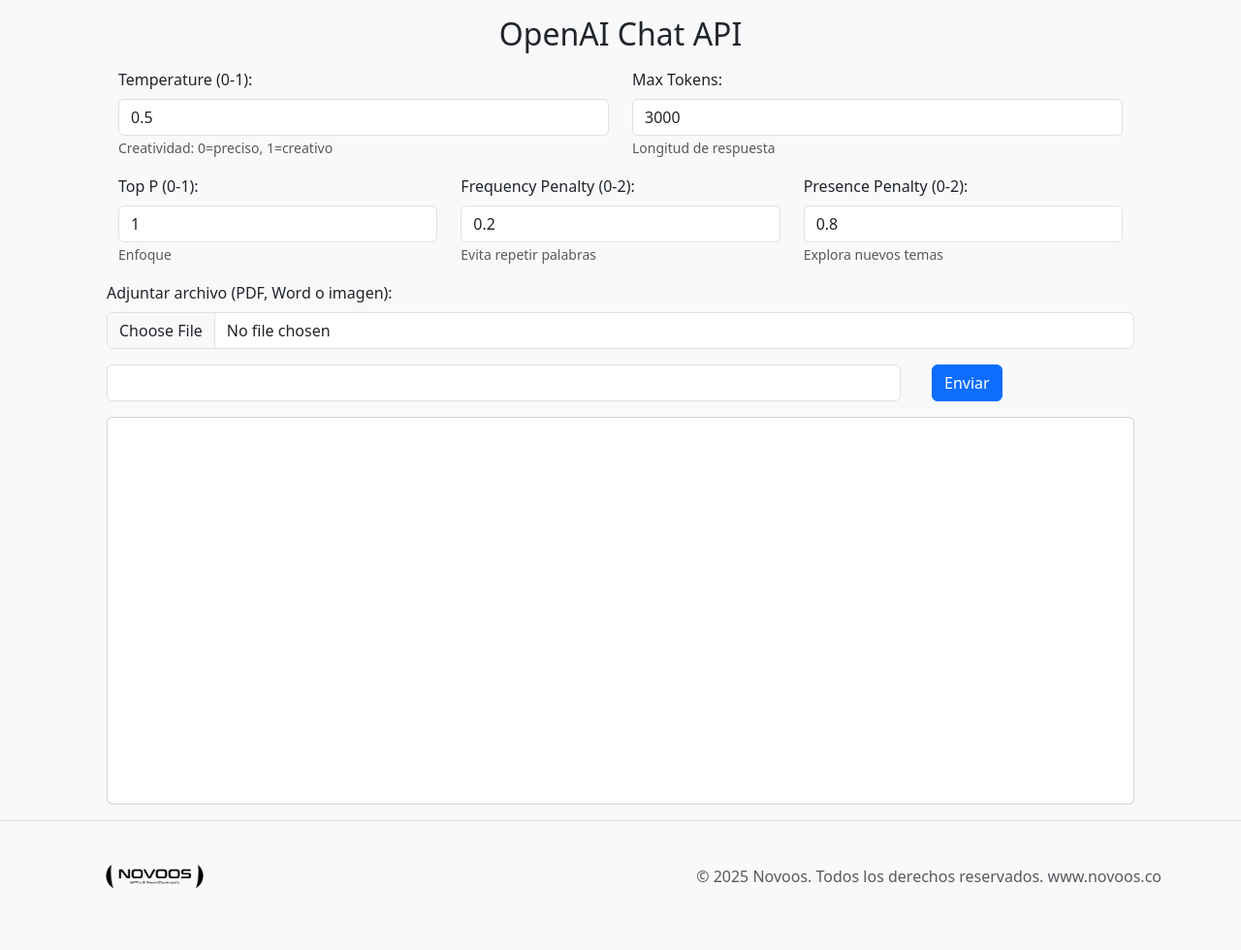
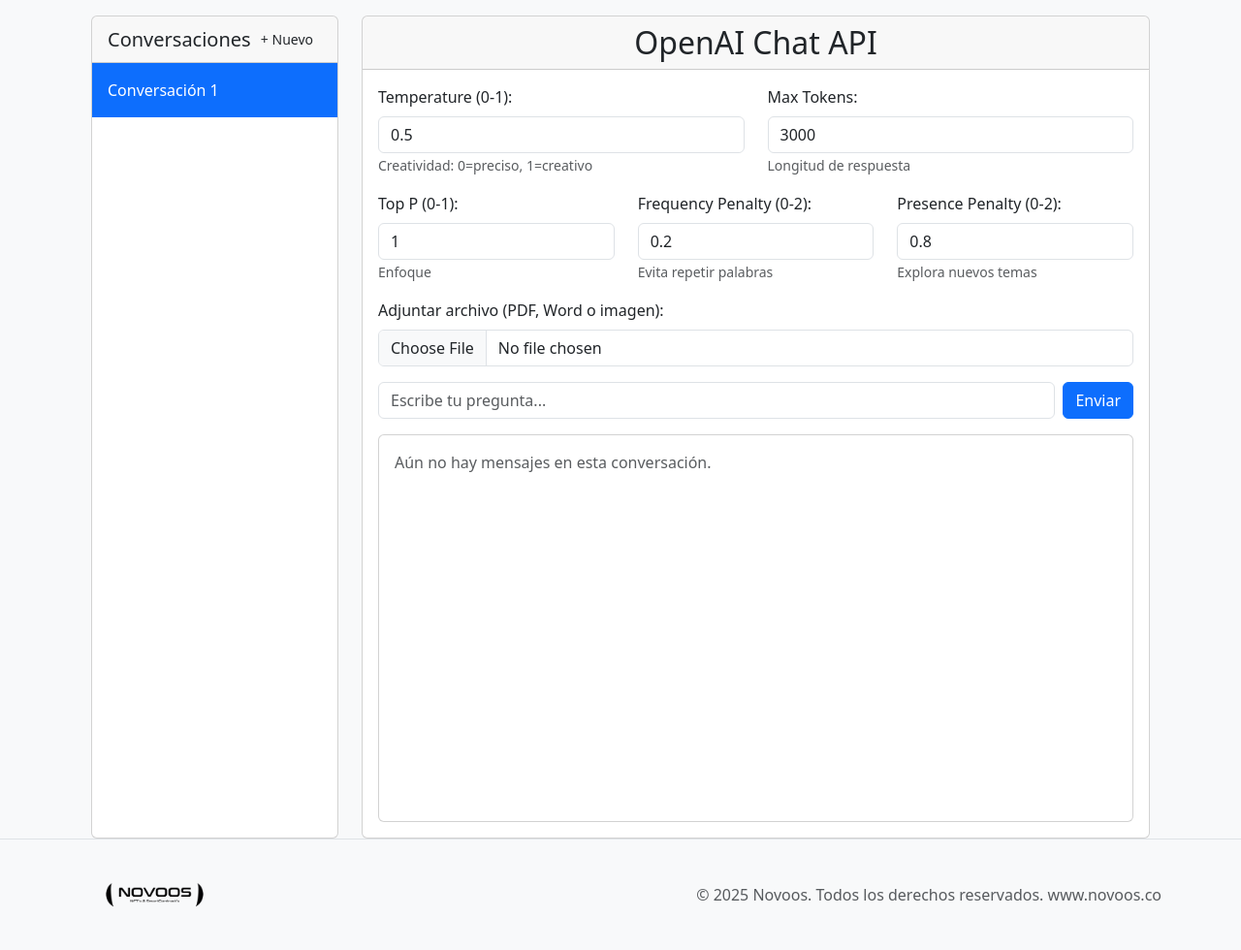
Before and after one commit to Jairorb-06/chatGPTPython, a Flask app: page / in a window 1280 px wide. Shown: the whole page at 97% size. Before the commit the page ends 916 px from the top, so only its background shows below. Run offline with Flask 3, Linux system fonts and the light colour scheme.

Commit message:
store multiple conversations in session

```diff
--- a/app/blueprints/main.py
+++ b/app/blueprints/main.py
@@ -1,4 +1,4 @@
-from flask import Blueprint, render_template, request
+from flask import Blueprint, render_template, request, jsonify
 from openai import OpenAI
 
 import os
@@ -7,6 +7,7 @@ from dotenv import load_dotenv
 from docx import Document
 import fitz  # PyMuPDF
 import base64
+import markdown
 
 load_dotenv('config.env')
 
@@ -16,11 +17,30 @@ client = OpenAI(
     api_key=os.getenv('OPENAI_API_KEY')
 )
 
-conversations = []
-chat_history = [
-    {"role": "system", "content": "Eres un asistente experto en analizar documentos, imágenes y responder con precisión y profundidad."}
-]
+# Diccionario para guardar todas las conversaciones
+conversations = {}
+current_conversation_id = None
+conversation_counter = 1
 
+def get_system_message():
+    return {"role": "system", "content": "Eres un asistente experto en analizar documentos, imágenes y responder con precisión y profundidad."}
+
+def create_new_conversation():
+    global conversation_counter, current_conversation_id
+    conv_id = f"chat_{conversation_counter}"
+    conversations[conv_id] = {
+        "name": f"Conversación {conversation_counter}",
+        "messages": [get_system_message()]
+    }
+    current_conversation_id = conv_id
+    conversation_counter += 1
+    return conv_id
+
+def get_current_conversation():
+    global current_conversation_id
+    if current_conversation_id is None or current_conversation_id not in conversations:
+        create_new_conversation()
+    return conversations[current_conversation_id]
 
 def read_pdf(file_path):
     text = ""
@@ -37,18 +57,84 @@ def encode_image_to_base64(file_path):
     with open(file_path, "rb") as f:
         return base64.b64encode(f.read()).decode("utf-8")
 
+def get_full_response(messages, temperature, max_tokens, top_p, frequency_penalty, presence_penalty, min_length=500):
+    full_answer = ""
+    continue_prompt = "Por favor continúa desde donde quedaste, sin repetir el texto anterior."
+
+    for _ in range(3):  # máximo 3 llamadas para evitar bucles infinitos
+        response = client.chat.completions.create(
+            model='gpt-4o',
+            messages=messages,
+            temperature=temperature,
+            max_tokens=max_tokens,
+            top_p=top_p,
+            frequency_penalty=frequency_penalty,
+            presence_penalty=presence_penalty,
+        )
+
+        part = response.choices[0].message.content.strip()
+        full_answer += "\n" + part
+
+        # Si ya alcanzamos la longitud mínima, rompemos
+        if len(full_answer.split()) >= min_length:
+            break
+
+        # Agregar mensaje para que continúe
+        messages.append({"role": "assistant", "content": part})
+        messages.append({"role": "user", "content": continue_prompt})
+
+    return full_answer.strip()
+
+def render_chat_for_template(history):
+    """
+    Recibe la lista completa de mensajes (chat_history) y devuelve
+    una lista de dicts [{role, content}] listos para el template.
+    """
+    rendered = []
+    for m in history:
+        if m.get("role") not in ("user", "assistant"):
+            continue
+
+        content = m.get("content", "")
+
+        # Si el contenido viene en formato multimodal (lista con text + image_url)
+        if isinstance(content, list):
+            parts = []
+            for item in content:
+                if isinstance(item, dict) and item.get("type") == "text":
+                    parts.append(item.get("text", ""))
+                elif isinstance(item, dict) and item.get("type") == "image_url":
+                    url = item.get("image_url", {}).get("url", "")
+                    if url:
+                        # Mostramos la imagen como markdown
+                        parts.append(f"![Imagen adjunta]({url})")
+            content = "\n\n".join(parts)
+
+        # Convierte markdown a HTML
+        html = markdown.markdown(content)
+        rendered.append({"role": m["role"], "content": html})
+    return rendered
+
 @main.route('/', methods=['GET', 'POST'])
-
 def index():
     if request.method == 'GET':
-        return render_template('index.html')
+        current_conv = get_current_conversation()
+        return render_template('index.html',
+                             chat=render_chat_for_template(current_conv["messages"]),
+                             conversations=conversations,
+                             current_id=current_conversation_id)
 
     if request.method == 'POST':
         file = request.files.get("file")
         user_prompt = request.form.get('question')
 
         if not user_prompt:
-            return render_template('index.html', chat=["❗ No escribiste ninguna pregunta."])
+            current_conv = get_current_conversation()
+            return render_template('index.html',
+                                 chat=render_chat_for_template(current_conv["messages"]),
+                                 conversations=conversations,
+                                 current_id=current_conversation_id,
+                                 error="❗ No escribiste ninguna pregunta.")
 
         temperature = float(request.form.get('temperature', 0.9))
         max_tokens = int(request.form.get('max_tokens', 3000))
@@ -56,16 +142,17 @@ def index():
         frequency_penalty = float(request.form.get('frequency_penalty', 0))
         presence_penalty = float(request.form.get('presence_penalty', 0.6))
 
+        current_conv = get_current_conversation()
+
         messages = [
             {
                 "role": "system",
-                # "content": "Eres un asistente experto en analizar documentos, imágenes y responder de forma precisa y detallada."
                 "content": (
-                            "Eres un asistente experto en responder de forma muy detallada y extensa. "
-                            "Todas tus respuestas deben tener como mínimo 500 palabras, estructuradas en secciones claras "
-                            "con títulos, ejemplos y conclusiones. "
-                            "Si la pregunta es corta, amplía el contexto con explicaciones, comparaciones y referencias."
-                        )
+                    "Eres un asistente experto en responder de forma muy detallada y extensa. "
+                    "Todas tus respuestas deben tener como mínimo 500 palabras, estructuradas en secciones claras "
+                    "con títulos, ejemplos y conclusiones. "
+                    "Si la pregunta es corta, amplía el contexto con explicaciones, comparaciones y referencias."
+                )
             }
         ]
 
@@ -77,19 +164,19 @@ def index():
 
             if file_ext == "pdf":
                 extracted_text = read_pdf(filepath)
-                chat_history.append({
+                current_conv["messages"].append({
                     "role": "user",
                     "content": f"{user_prompt}\n\nContenido del documento:\n{extracted_text}"
                 })
             elif file_ext == "docx":
                 extracted_text = read_docx(filepath)
-                chat_history.append({
+                current_conv["messages"].append({
                     "role": "user",
                     "content": f"{user_prompt}\n\nContenido del documento:\n{extracted_text}"
                 })
             elif file_ext in ["jpg", "jpeg", "png"]:
                 base64_image = encode_image_to_base64(filepath)
-                chat_history.append({
+                current_conv["messages"].append({
                     "role": "user",
                     "content": [
                         {"type": "text", "text": user_prompt},
@@ -97,29 +184,61 @@ def index():
                     ]
                 })
             else:
-                chat_history.append({"role": "user", "content": user_prompt})
+                current_conv["messages"].append({"role": "user", "content": user_prompt})
         else:
-            chat_history.append({"role": "user", "content": user_prompt})
+            current_conv["messages"].append({"role": "user", "content": user_prompt})
 
-        # Llamada a OpenAI
-        response = client.chat.completions.create(
-            model='gpt-4o',
-            # messages=chat_history,
-            messages=chat_history[-3:],  # últimos 3 mensajes
+        # Llamada a OpenAI usando get_full_response para respuestas más largas
+        ai_reply = get_full_response(
+            messages=current_conv["messages"][-3:],
             temperature=temperature,
             max_tokens=max_tokens,
             top_p=top_p,
             frequency_penalty=frequency_penalty,
             presence_penalty=presence_penalty,
+            min_length=500  # palabras mínimas
         )
 
-        ai_reply = response.choices[0].message.content.strip()
-        chat_history.append({"role": "assistant", "content": ai_reply})
+        current_conv["messages"].append({"role": "assistant", "content": ai_reply})
 
-        conversations.append("Tú: " + user_prompt)
-        conversations.append("AI: " + ai_reply)
+        rendered_chat = render_chat_for_template(current_conv["messages"])
+        return render_template('index.html',
+                             chat=rendered_chat,
+                             conversations=conversations,
+                             current_id=current_conversation_id)
 
-        return render_template('index.html', chat=conversations)
+@main.route('/new_conversation', methods=['POST'])
+def new_conversation():
+    create_new_conversation()
+    return jsonify({"success": True, "conversation_id": current_conversation_id})
 
-    # Si no es GET ni POST válido:
-    return render_template('index.html')
+@main.route('/switch_conversation', methods=['POST'])
+def switch_conversation():
+    global current_conversation_id
+    conv_id = request.json.get('conversation_id')
+    print(f"Intentando cambiar a conversación: {conv_id}")
+    print(f"Conversaciones disponibles: {list(conversations.keys())}")
+
+    if conv_id in conversations:
+        current_conversation_id = conv_id
+        print(f"Conversación cambiada exitosamente a: {current_conversation_id}")
+        return jsonify({"success": True})
+
+    print(f"Conversación {conv_id} no encontrada")
+    return jsonify({"success": False})
+
+@main.route('/delete_conversation', methods=['POST'])
+def delete_conversation():
+    global current_conversation_id
+    conv_id = request.json.get('conversation_id')
+
+    if conv_id in conversations and len(conversations) > 1:
+        del conversations[conv_id]
+
+        # Si eliminamos la conversación actual, cambiamos a otra
+        if current_conversation_id == conv_id:
+            current_conversation_id = list(conversations.keys())[0]
+
+        return jsonify({"success": True})
+
+    return jsonify({"success": False, "message": "No se puede eliminar la última conversación"})
--- a/app/templates/index.html
+++ b/app/templates/index.html
@@ -4,9 +4,70 @@
 
 {%block content%}
 <script>
-document.querySelector('form').addEventListener('submit', async function(e) {
-    e.preventDefault();  // Evita recarga
+document.addEventListener('DOMContentLoaded', function() {
+    // Función para crear nueva conversación
+    document.getElementById('new-chat-btn').addEventListener('click', async function() {
+        const response = await fetch('/new_conversation', {
+            method: 'POST'
+        });
 
+        if (response.ok) {
+            location.reload();
+        }
+    });
+
+    // Función para cambiar conversación (usando delegación de eventos)
+    document.addEventListener('click', async function(e) {
+        if (e.target.classList.contains('conversation-btn')) {
+            const convId = e.target.dataset.convId;
+            const response = await fetch('/switch_conversation', {
+                method: 'POST',
+                headers: {
+                    'Content-Type': 'application/json',
+                },
+                body: JSON.stringify({ conversation_id: convId })
+            });
+
+            if (response.ok) {
+                location.reload();
+            }
+        }
+    });
+
+    // Función para eliminar conversación
+    document.querySelectorAll('.delete-btn').forEach(btn => {
+        btn.addEventListener('click', async function(e) {
+            e.stopPropagation();
+            const convId = this.dataset.convId;
+
+            if (confirm('¿Estás seguro de que quieres eliminar esta conversación?')) {
+                const response = await fetch('/delete_conversation', {
+                    method: 'POST',
+                    headers: {
+                        'Content-Type': 'application/json',
+                    },
+                    body: JSON.stringify({ conversation_id: convId })
+                });
+
+                if (response.ok) {
+                    location.reload();
+                }
+            }
+        });
+    });
+
+    // Envío del formulario con spinner
+    document.querySelector('#chat-form').addEventListener('submit', async function(e) {
+        e.preventDefault();
+
+        const submitBtn = this.querySelector('button[type="submit"]');
+        const originalText = submitBtn.innerHTML;
+
+        // Mostrar spinner
+        submitBtn.innerHTML = '<span class="spinner-border spinner-border-sm me-2" role="status"></span>';
+        submitBtn.disabled = true;
+
+        try {
             const formData = new FormData(this);
             const response = await fetch('/', {
                 method: 'POST',
@@ -14,16 +75,57 @@ document.querySelector('form').addEventListener('submit', async function(e) {
             });
 
             const html = await response.text();
-    document.body.innerHTML = html;  // Actualiza la página con nueva respuesta
+            document.body.innerHTML = html;
+        } catch (error) {
+            // Restaurar botón en caso de error
+            submitBtn.innerHTML = originalText;
+            submitBtn.disabled = false;
+            console.error('Error:', error);
+        }
+    });
 });
 </script>
 
-<div class="container mb-3">
-    <h2 class="text-center mb-3">OpenAI Chat API</h2>
-    <!-- <form action="/" method="post"> -->
-        <form action="/" method="post" enctype="multipart/form-data">
+<div class="container-fluid">
+    <div class="row">
+        <!-- Sidebar de conversaciones -->
+        <div class="col-md-3">
+            <div class="card h-100">
+                <div class="card-header d-flex justify-content-between align-items-center">
+                    <h5 class="m-0">Conversaciones</h5>
+                    <button id="new-chat-btn" class="btn btn btn-sm">+ Nuevo</button>
+                </div>
+                <div class="card-body p-0">
+                    <div class="list-group list-group-flush">
+                        {% for conv_id, conv in conversations.items() %}
+                        <div class="list-group-item d-flex justify-content-between align-items-center {% if conv_id == current_id %}active{% endif %}">
+                            <div class="conversation-btn flex-grow-1" data-conv-id="{{ conv_id }}" style="cursor: pointer; padding: 8px 0;">
+                                {{ conv.name }}
+                            </div>
+                            {% if conversations|length > 1 %}
+                            <button class="btn btn-danger btn-sm delete-btn ms-2" data-conv-id="{{ conv_id }}" style="font-size: 12px; padding: 2px 6px;">×</button>
+                            {% endif %}
+                        </div>
+                        {% endfor %}
+                    </div>
+                </div>
+            </div>
+        </div>
+
+        <!-- Área principal del chat -->
+        <div class="col-md-9">
+            <div class="card h-100">
+                <div class="card-header">
+                    <h2 class="text-center m-0">OpenAI Chat API</h2>
+                </div>
+                <div class="card-body">
+                    {% if error %}
+                    <div class="alert alert-danger">{{ error }}</div>
+                    {% endif %}
+
+                    <form id="chat-form" action="/" method="post" enctype="multipart/form-data">
                         <!-- Controles de parámetros -->
-        <div class="row mx-3 mb-3">
+                        <div class="row mb-3">
                             <div class="col-md-6">
                                 <label for="temperature" class="form-label">Temperature (0-1):</label>
                                 <input type="number" class="form-control" name="temperature" id="temperature"
@@ -38,7 +140,7 @@ document.querySelector('form').addEventListener('submit', async function(e) {
                             </div>
                         </div>
 
-        <div class="row mx-3 mb-3">
+                        <div class="row mb-3">
                             <div class="col-md-4">
                                 <label for="top_p" class="form-label">Top P (0-1):</label>
                                 <input type="number" class="form-control" name="top_p" id="top_p"
@@ -58,24 +160,42 @@ document.querySelector('form').addEventListener('submit', async function(e) {
                                 <small class="text-muted">Explora nuevos temas</small>
                             </div>
                         </div>
-        <!-- <input type="file" class="form-control mb-3 mx-3" name="file"> -->
-         <div class="mb-3 mx-3">
+
+                        <div class="mb-3">
                             <label for="file" class="form-label">Adjuntar archivo (PDF, Word o imagen):</label>
                             <input type="file" class="form-control" name="file" id="file">
                         </div>
 
-        <div class="d-flex">
-            <input type="text" class="form-control mb-3 mx-3 w-75" name="question">
-            <button class="btn btn-primary mx-3 w-15 h-75" type="submit">Enviar</button>
+                        <div class="d-flex mb-3">
+                            <input type="text" class="form-control me-2" name="question" placeholder="Escribe tu pregunta...">
+                            <button class="btn btn-primary" type="submit">Enviar</button>
                         </div>
-
                     </form>
 
-    <div class="card overflow-auto mx-3" style="height: 400px;">
+                    <!-- Área del chat -->
+                    <div id="chat" class="card overflow-auto" style="height: 400px;">
                         <div class="card-body">
+                            {% if chat %}
                               {% for c in chat %}
-            <p> {{c}}</p>
-            {%endfor%}
+                                {% if c.role == "user" %}
+                                  <div class="mb-3">
+                                    <p class="text-primary m-0"><strong>Tú:</strong></p>
+                                    <div class="ps-2 border-start border-primary">{{ c.content | safe }}</div>
+                                  </div>
+                                {% else %}
+                                  <div class="mb-3">
+                                    <p class="text-success m-0"><strong>GPT:</strong></p>
+                                    <div class="ps-2 border-start border-success">{{ c.content | safe }}</div>
+                                  </div>
+                                {% endif %}
+                              {% endfor %}
+                            {% else %}
+                              <p class="text-muted">Aún no hay mensajes en esta conversación.</p>
+                            {% endif %}
+                        </div>
+                    </div>
+                </div>
+            </div>
         </div>
     </div>
 </div>
```
Also changed, not shown: 6 other files. Lines whose indentation alone changed are shown as unchanged.
